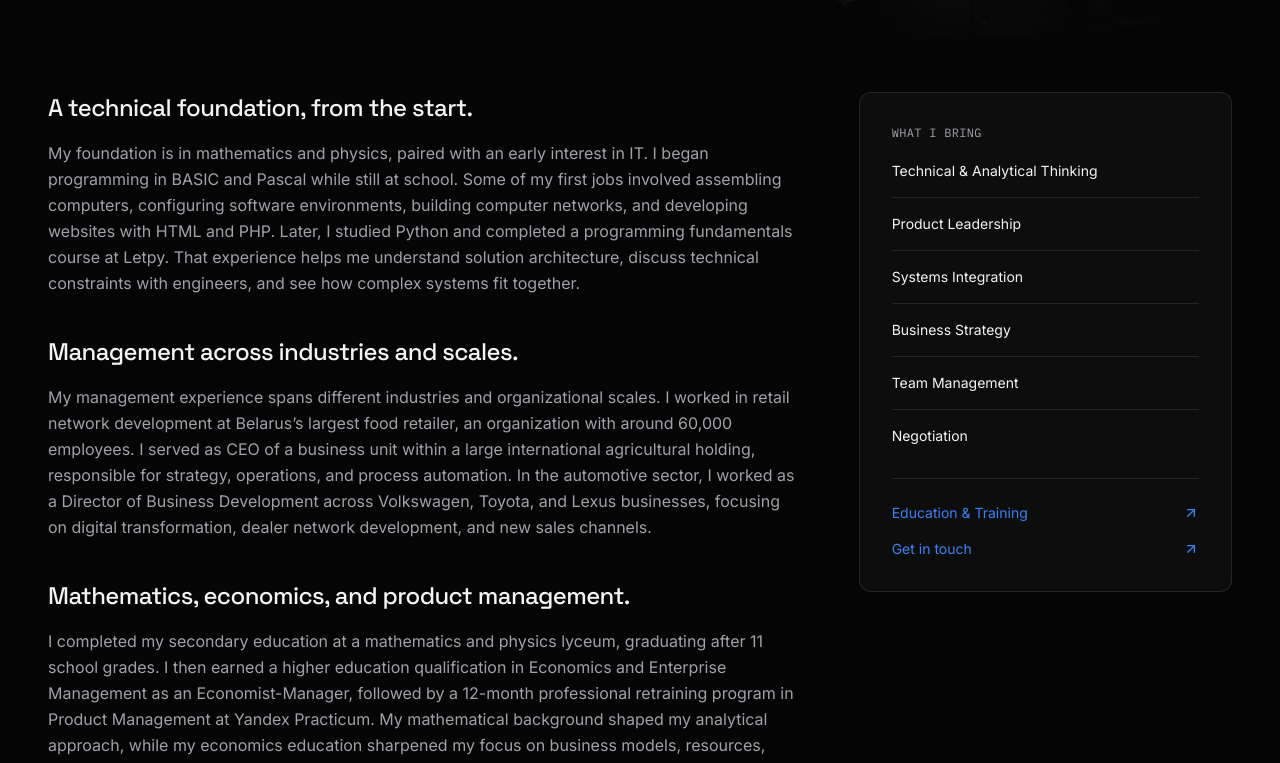
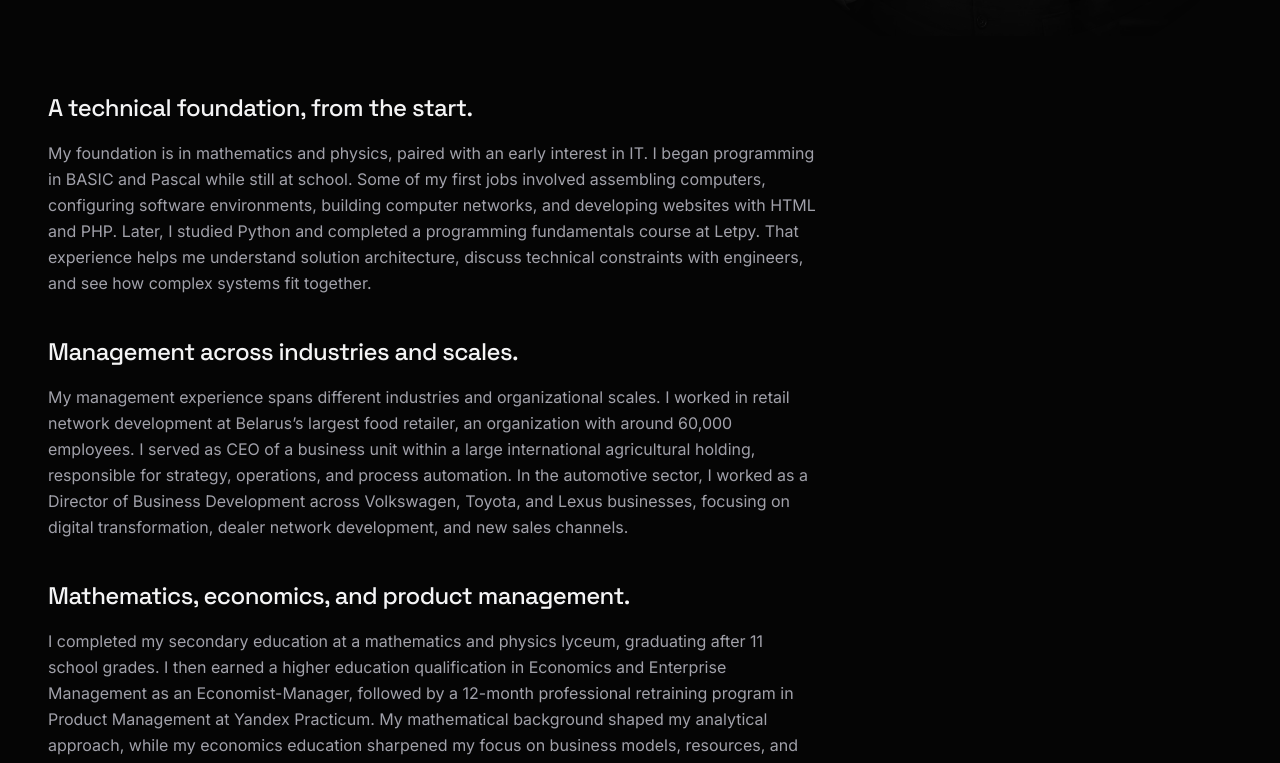
Before and after one commit to wisheradam/adamwisher-portfolio, a Next.js app: page /about in a window 1280 px wide. Shown: the part 694-1457 px from the top of the page. Built offline with nearby package versions, Linux system fonts and the light colour scheme.

Commit message:
Remove What I bring sidebar from About page

```diff
--- a/app/about/page.tsx
+++ b/app/about/page.tsx
@@ -1,14 +1,11 @@
 import type { Metadata } from "next";
 import Link from "next/link";
 import Image from "next/image";
-import { ArrowUpRight } from "lucide-react";
 
 export const metadata: Metadata = {
   title: "About — Adam Wisher",
   description: "Adam Wisher's background in technology, mathematics, business leadership, product management, and digital transformation.",
 };
-
-const strengths = ["Technical & Analytical Thinking", "Product Leadership", "Systems Integration", "Business Strategy", "Team Management", "Negotiation"];
 
 export default function AboutPage() {
   return (
@@ -41,7 +38,7 @@ export default function AboutPage() {
           </div>
         </div>
 
-        <div className="mt-14 grid items-start gap-12 lg:grid-cols-[minmax(0,1.6fr)_minmax(0,0.8fr)] lg:gap-16">
+        <div className="mt-14 max-w-3xl">
           <div className="space-y-10">
             <section aria-labelledby="technical-heading">
               <h2 id="technical-heading" className="font-display text-2xl font-medium tracking-tight">A technical foundation, from the start.</h2>
@@ -66,16 +63,6 @@ export default function AboutPage() {
             <p className="border-l-2 border-accent pl-6 font-display text-xl leading-relaxed sm:text-2xl">I’m drawn to challenges that call for understanding a complex system, testing hypotheses with data, bringing people together, and organizing the work to turn an idea into a useful product.</p>
           </div>
 
-          <aside aria-label="Focus and further reading" className="rounded-lg border border-border bg-surface p-6 sm:p-8">
-            <p className="font-mono text-xs uppercase tracking-wide text-muted-foreground">What I bring</p>
-            <ul className="mt-5 space-y-4">
-              {strengths.map((strength) => <li key={strength} className="border-b border-border pb-4 text-sm last:border-0 last:pb-0">{strength}</li>)}
-            </ul>
-            <div className="mt-8 space-y-4 border-t border-border pt-6">
-              <Link href="/education" className="focus-ring flex items-center justify-between gap-4 rounded-sm text-sm text-accent">Education & Training<ArrowUpRight size={16} aria-hidden="true" /></Link>
-              <Link href="/contact" className="focus-ring flex items-center justify-between gap-4 rounded-sm text-sm text-accent">Get in touch<ArrowUpRight size={16} aria-hidden="true" /></Link>
-            </div>
-          </aside>
         </div>
       </section>
     </main>
```
